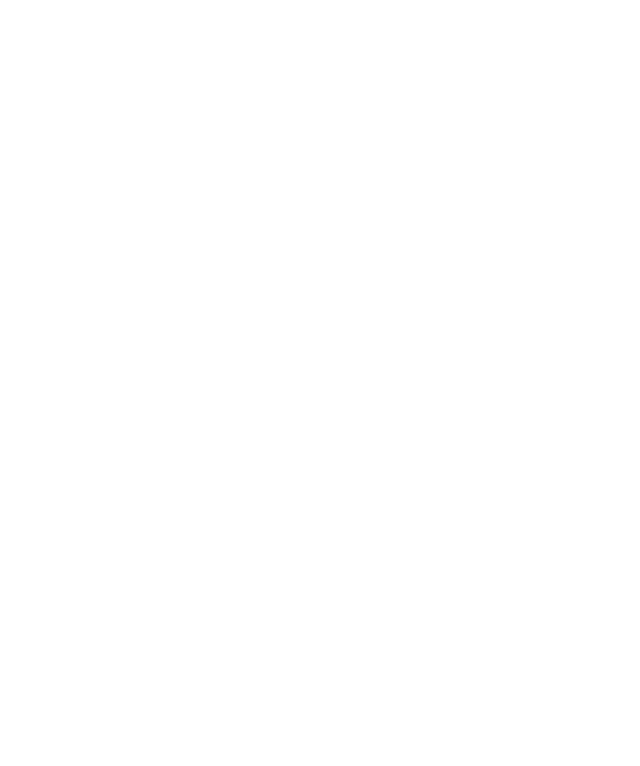
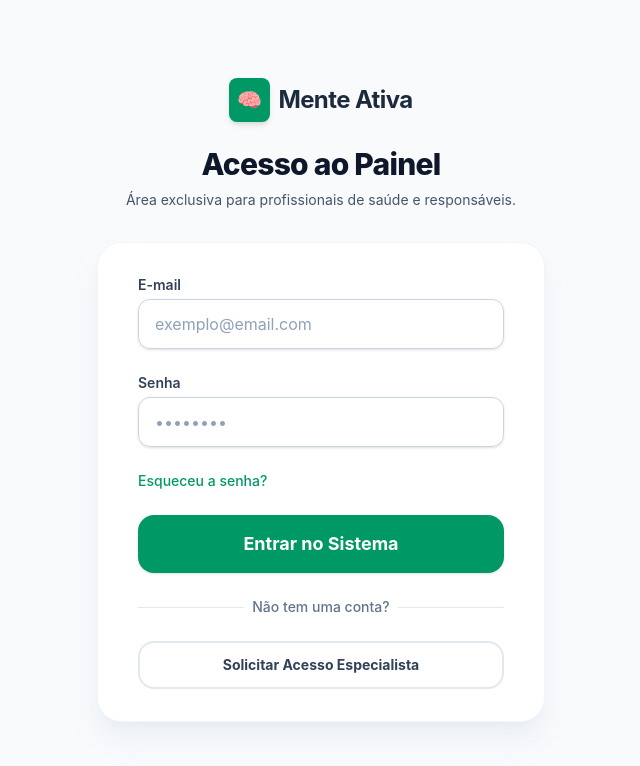
Before and after one commit to Ayalos2/mente-ativa, a Vue app in the folder frontend/mente-ativa/: page /login in a window 1280 px wide. Before the commit this address had no page. Shown: the top 766 px of the page, without its empty margins (319-959 px from the left). Built offline with nearby package versions, Linux system fonts and the light colour scheme.

Commit message:
feat: implement login functionality and create Login.vue component

```diff
--- a/frontend/mente-ativa/src/router/index.js
+++ b/frontend/mente-ativa/src/router/index.js
@@ -6,6 +6,11 @@
     path: '/',
     name: 'Home',
     component: Home
+  },
+  {
+    path: '/login',
+    name: 'Login',
+    component: () => import('../views/Login.vue')
   }
   // Futuramente colocaremos a rota '/teste' e '/login' aqui!
 ]
--- a/frontend/mente-ativa/src/views/Home.vue
+++ b/frontend/mente-ativa/src/views/Home.vue
@@ -9,7 +9,7 @@
   router.push('/teste/instrucoes')
 }
 
-const irParaPainelMedico = () => {
+const irParaLogin = () => {
   router.push('/login')
 }
 </script>
@@ -31,11 +31,8 @@
           <div class="hidden md:flex items-center gap-8 text-base font-medium text-slate-600">
             <a href="#metodologia" class="hover:text-emerald-600 transition-colors focus:outline-none focus:ring-2 focus:ring-emerald-500 rounded-md px-2 py-1">Metodologia</a>
             <a href="#recursos" class="hover:text-emerald-600 transition-colors focus:outline-none focus:ring-2 focus:ring-emerald-500 rounded-md px-2 py-1">Recursos</a>
-            <button @click="irParaPaciente" class="bg-slate-100 px-6 py-2.5 rounded-full hover:bg-slate-200 transition-all font-bold text-slate-800 focus:ring-2 focus:ring-slate-400 outline-none">
-              Acesso Paciente
-            </button>
-            <button @click="irParaPainelMedico" class="bg-slate-100 px-6 py-2.5 rounded-full hover:bg-slate-200 transition-all font-bold text-slate-800 focus:ring-2 focus:ring-slate-400 outline-none">
-              Acesso Médico
+            <button @click="irParaLogin" class="bg-slate-100 px-6 py-2.5 rounded-full hover:bg-slate-200 transition-all font-bold text-slate-800 focus:ring-2 focus:ring-slate-400 outline-none">
+              Login
             </button>
           </div>
 
--- /dev/null
+++ b/frontend/mente-ativa/src/views/Login.vue
@@ -0,0 +1,112 @@
+<script setup>
+import { ref } from 'vue'
+import { useRouter } from 'vue-router'
+
+const router = useRouter()
+const email = ref('')
+const senha = ref('')
+const carregando = ref(false)
+
+const realizarLogin = async () => {
+  carregando.value = true
+  // Aqui futuramente conectaremos com o seu Backend/Supabase Auth
+  setTimeout(() => {
+    carregando.value = false
+    router.push('/pacientes') // Redireciona após o login
+  }, 1500)
+}
+</script>
+
+<template>
+  <div class="min-h-screen bg-slate-50 flex flex-col justify-center py-12 sm:px-6 lg:px-8 font-sans">
+
+    <div class="sm:mx-auto sm:w-full sm:max-w-md text-center">
+      <div @click="router.push('/')" class="cursor-pointer inline-flex items-center gap-2 mb-6 select-none">
+        <div class="bg-emerald-600 p-2 rounded-lg shadow-md">
+          <span class="text-white text-xl">🧠</span>
+        </div>
+        <span class="text-2xl font-bold text-slate-800 tracking-tight">Mente Ativa</span>
+      </div>
+      <h2 class="text-3xl font-extrabold text-slate-900 tracking-tight">
+        Acesso ao Painel
+      </h2>
+      <p class="mt-2 text-sm text-slate-600">
+        Área exclusiva para profissionais de saúde e responsáveis.
+      </p>
+    </div>
+
+    <div class="mt-8 sm:mx-auto sm:w-full sm:max-w-md">
+      <div class="bg-white py-8 px-4 shadow-xl shadow-slate-200/50 sm:rounded-3xl sm:px-10 border border-slate-100">
+        <form class="space-y-6" @submit.prevent="realizarLogin">
+
+          <div>
+            <label for="email" class="block text-sm font-semibold text-slate-700">E-mail</label>
+            <div class="mt-1">
+              <input
+                v-model="email"
+                id="email"
+                type="email"
+                required
+                placeholder="exemplo@email.com"
+                class="appearance-none block w-full px-4 py-3 border border-slate-300 rounded-xl shadow-sm placeholder-slate-400 focus:outline-none focus:ring-emerald-500 focus:border-emerald-500 text-slate-900 transition-all"
+              />
+            </div>
+          </div>
+
+          <div>
+            <label for="password" class="block text-sm font-semibold text-slate-700">Senha</label>
+            <div class="mt-1">
+              <input
+                v-model="senha"
+                id="password"
+                type="password"
+                required
+                placeholder="••••••••"
+                class="appearance-none block w-full px-4 py-3 border border-slate-300 rounded-xl shadow-sm placeholder-slate-400 focus:outline-none focus:ring-emerald-500 focus:border-emerald-500 text-slate-900 transition-all"
+              />
+            </div>
+          </div>
+
+          <div class="flex items-center justify-between">
+            <div class="text-sm">
+              <a href="#" class="font-medium text-emerald-600 hover:text-emerald-500 transition-colors">
+                Esqueceu a senha?
+              </a>
+            </div>
+          </div>
+
+          <div>
+            <button
+              type="submit"
+              :disabled="carregando"
+              class="w-full flex justify-center py-3.5 px-4 border border-transparent rounded-2xl shadow-sm text-lg font-bold text-white bg-emerald-600 hover:bg-emerald-700 focus:outline-none focus:ring-4 focus:ring-emerald-300 transition-all active:scale-95 disabled:opacity-50 disabled:cursor-not-allowed"
+            >
+              <span v-if="!carregando">Entrar no Sistema</span>
+              <span v-else class="flex items-center gap-2">
+                <svg class="animate-spin h-5 w-5 text-white" xmlns="http://www.w3.org/2000/svg" fill="none" viewBox="0 0 24 24"><circle class="opacity-25" cx="12" cy="12" r="10" stroke="currentColor" stroke-width="4"></circle><path class="opacity-75" fill="currentColor" d="M4 12a8 8 0 018-8V0C5.373 0 0 5.373 0 12h4zm2 5.291A7.962 7.962 0 014 12H0c0 3.042 1.135 5.824 3 7.938l3-2.647z"></path></svg>
+                Autenticando...
+              </span>
+            </button>
+          </div>
+        </form>
+
+        <div class="mt-6">
+          <div class="relative">
+            <div class="absolute inset-0 flex items-center">
+              <div class="w-full border-t border-slate-200"></div>
+            </div>
+            <div class="relative flex justify-center text-sm">
+              <span class="px-2 bg-white text-slate-500 font-medium">Não tem uma conta?</span>
+            </div>
+          </div>
+
+          <div class="mt-6">
+            <button class="w-full flex justify-center py-3 px-4 border-2 border-slate-200 rounded-2xl text-sm font-bold text-slate-700 bg-white hover:bg-slate-50 transition-all">
+              Solicitar Acesso Especialista
+            </button>
+          </div>
+        </div>
+      </div>
+    </div>
+  </div>
+</template>
```
